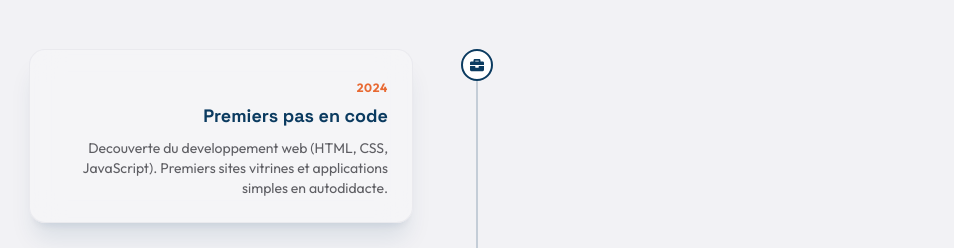
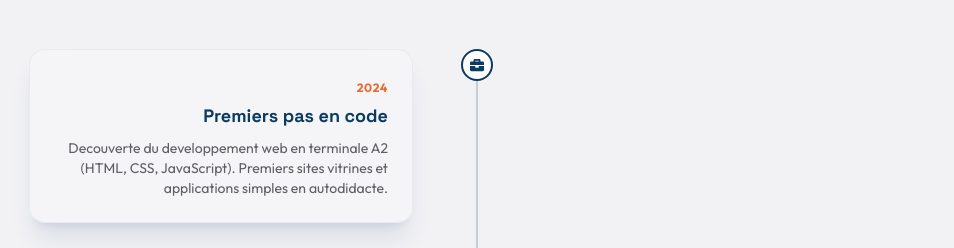
Before and after one commit to Leboueelie/portefolio, a React (Vite) app: page / in a window 1280 px wide. Shown: the part 6400-6648 px from the top of the page, without its empty margins (163-1117 px from the left). Built offline with nearby package versions, Linux system fonts and the light colour scheme.

Commit message:
Conserve la mention A2 dans la timeline

```diff
--- a/src/components/Timeline.tsx
+++ b/src/components/Timeline.tsx
@@ -13,7 +13,7 @@ const events: TimelineEvent[] = [
   {
     date: "2024",
     title: "Premiers pas en code",
-    desc: "Decouverte du developpement web (HTML, CSS, JavaScript). Premiers sites vitrines et applications simples en autodidacte.",
+    desc: "Decouverte du developpement web en terminale A2 (HTML, CSS, JavaScript). Premiers sites vitrines et applications simples en autodidacte.",
     icon: FaBriefcase,
   },
   {
```
